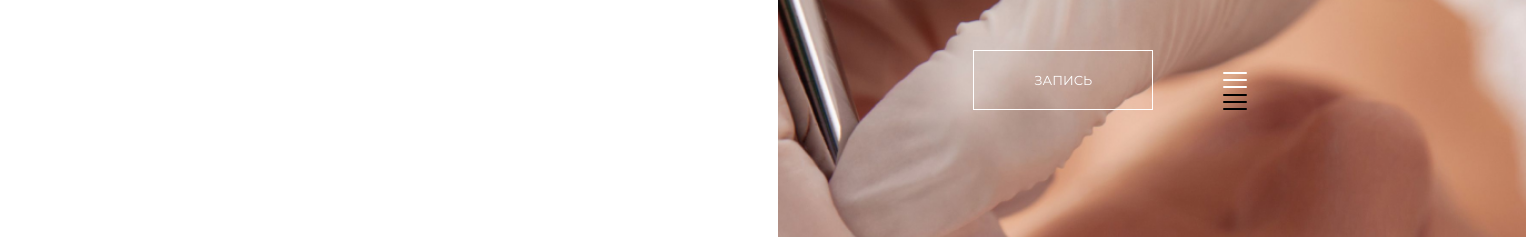
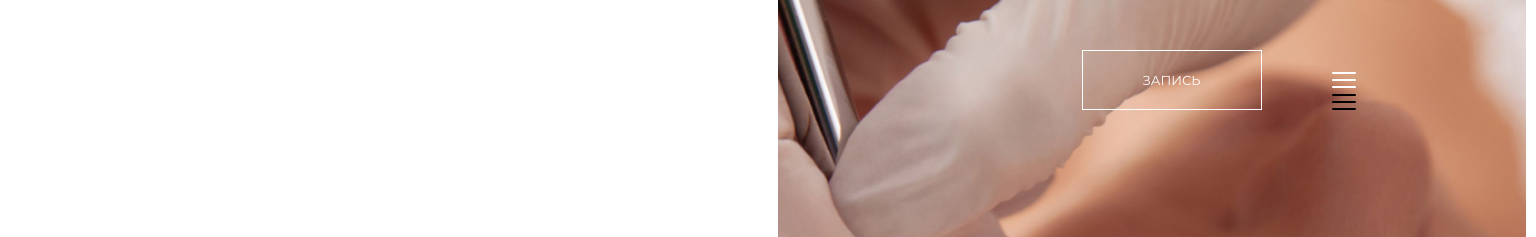
Before and after one commit to knyshh/tatto, a website: page src/templates/index.html in a window 1536 px wide. Shown: the top 237 px of the page. Drawn offline with nearby package versions, Linux system fonts and the light colour scheme; files that its build step writes are made by us from their sources; files whose address does not match are found by name.

Commit message:
change container 1440

```diff
--- a/src/sass/_common.scss
+++ b/src/sass/_common.scss
@@ -35,7 +35,7 @@ address {
 
 @media (min-width: 1440px) {
     .container {
-        max-width: 1180px;
+        max-width: 1440px;
     }
 }
 
```
Also changed, not shown: build/css/app.css.
